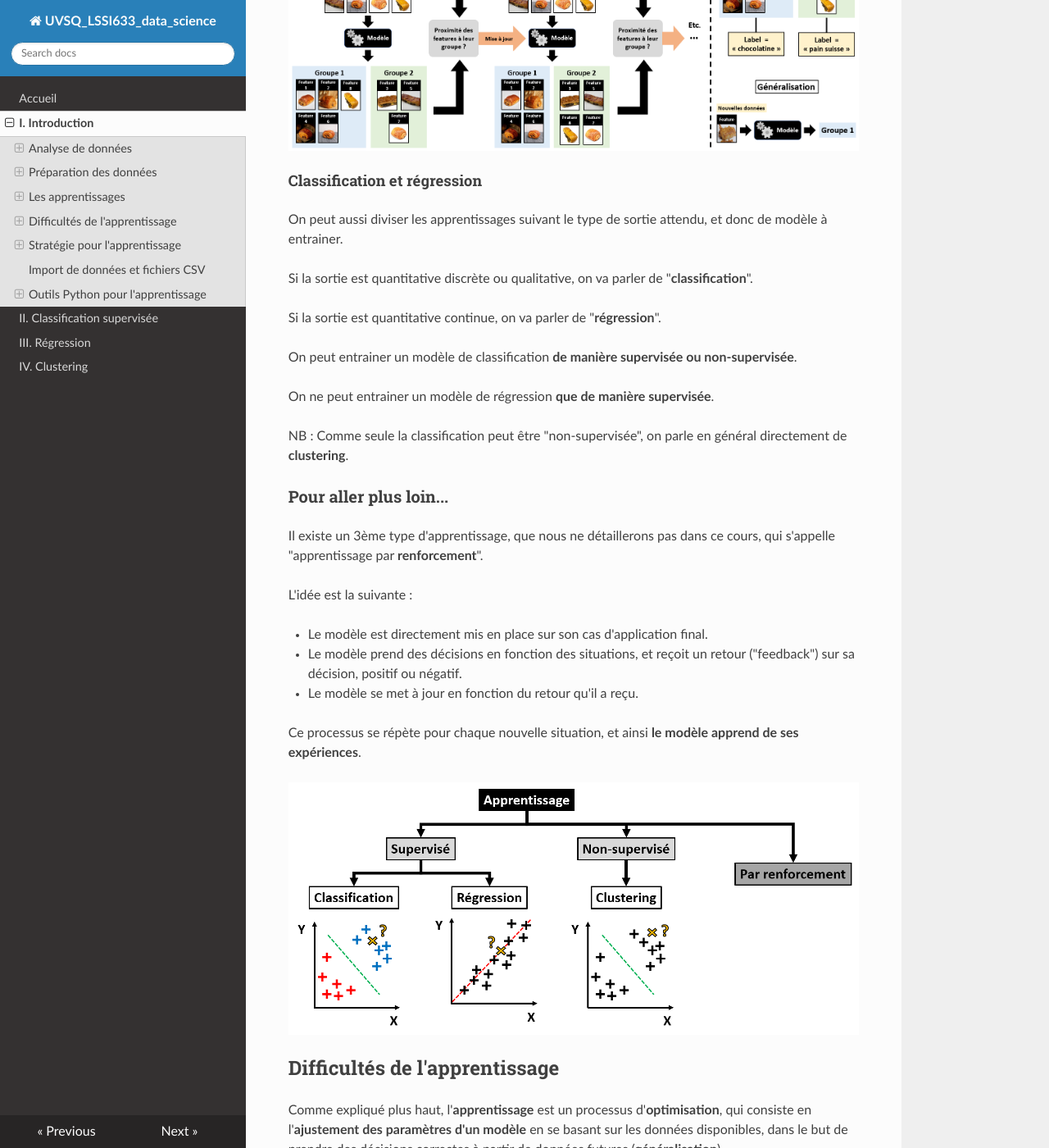
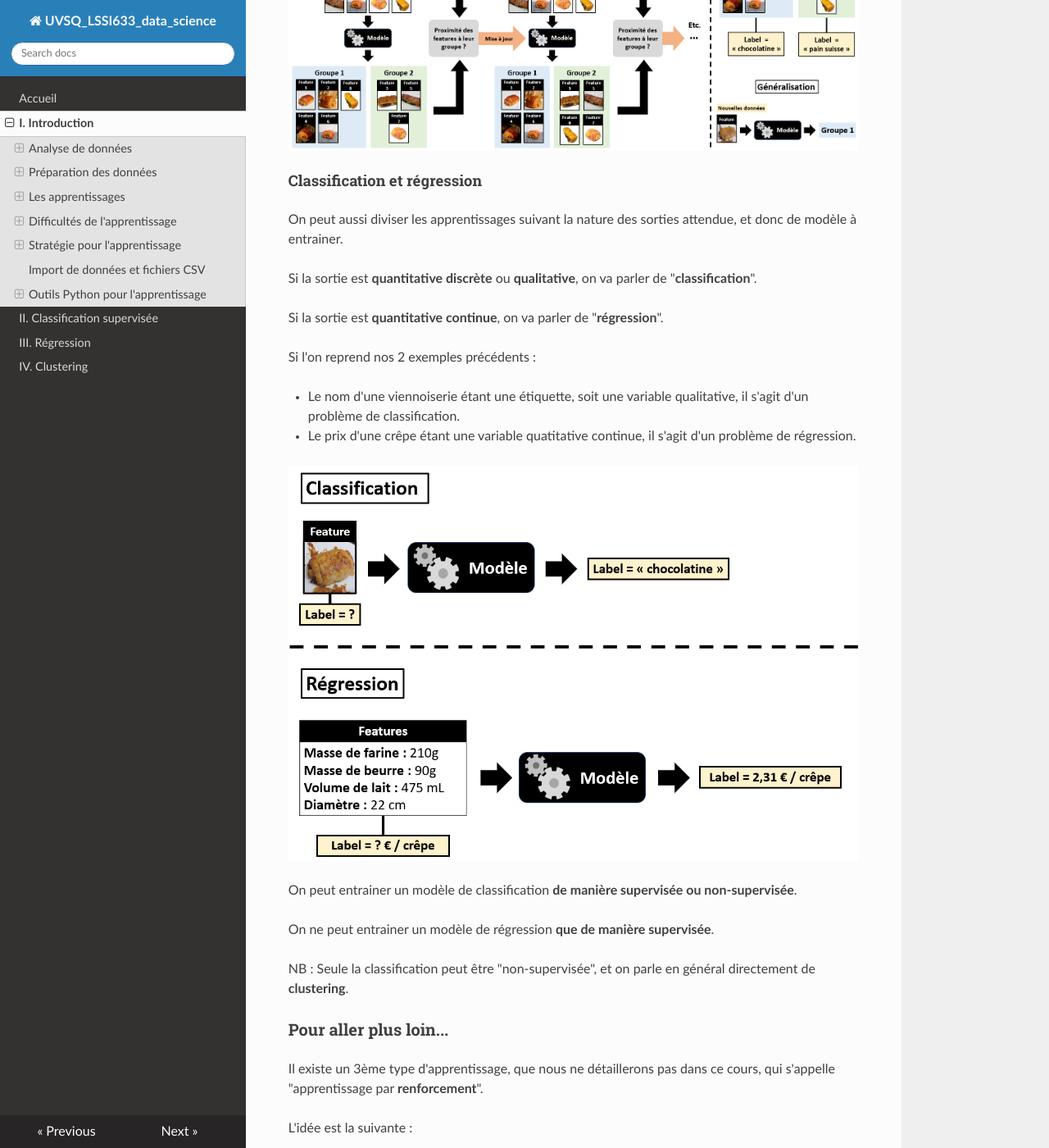
Before and after one commit to NicOudart/UVSQ_LSSI633_data_science, an MkDocs documentation site: the page built from docs/Chap1_Introduction.md, in a window 1280 px wide and 1400 px high, scrolled down 21255 px. Shown: the whole window at 82% size. Built offline with MkDocs 1.6.1, drawn with Linux system fonts in a browser that asks for light colours; nearby versions of some CDN libraries; some of the changed text lies outside the part shown.

Commit message:
-Progress on Chapter 1.

```diff
--- a/docs/Chap1_Introduction.md
+++ b/docs/Chap1_Introduction.md
@@ -564,17 +564,25 @@ Voici le concept résumé graphiquement, toujours avec notre exemple de l'associ
 
 #### Classification et régression
 
-On peut aussi diviser les apprentissages suivant le type de sortie attendu, et donc de modèle à entrainer.
+On peut aussi diviser les apprentissages suivant la nature des sorties attendue, et donc de modèle à entrainer.
 
-Si la sortie est quantitative discrète ou qualitative, on va parler de "**classification**".
+Si la sortie est **quantitative discrète** ou **qualitative**, on va parler de "**classification**".
 
-Si la sortie est quantitative continue, on va parler de "**régression**".
+Si la sortie est **quantitative continue**, on va parler de "**régression**".
+
+Si l'on reprend nos 2 exemples précédents :
+
+* Le nom d'une viennoiserie étant une étiquette, soit une variable qualitative, il s'agit d'un problème de classification.
+
+* Le prix d'une crêpe étant une variable quatitative continue, il s'agit d'un problème de régression.
+
+![Classification et régression](img/Chap1_classification_regression.png)
 
 On peut entrainer un modèle de classification **de manière supervisée ou non-supervisée**.
 
 On ne peut entrainer un modèle de régression **que de manière supervisée**.
 
-NB : Comme seule la classification peut être "non-supervisée", on parle en général directement de **clustering**.
+NB : Seule la classification peut être "non-supervisée", et on parle en général directement de **clustering**.
 
 ### Pour aller plus loin...
 
@@ -589,6 +597,8 @@ L'idée est la suivante :
 * Le modèle se met à jour en fonction du retour qu'il a reçu.
 
 Ce processus se répète pour chaque nouvelle situation, et ainsi **le modèle apprend de ses expériences**.
+
+**Voici un petit schéma récapitulatif des différents types d'apprentissages que nous avons vus :**
 
 ![Types d'apprentissage](img/Chap1_types_apprentissage.png)
 
```
Also changed, not shown: other parts of docs/Chap1_Introduction.md (+1 -1 lines), docs/img/Chap1_classification_regression.png (added).
